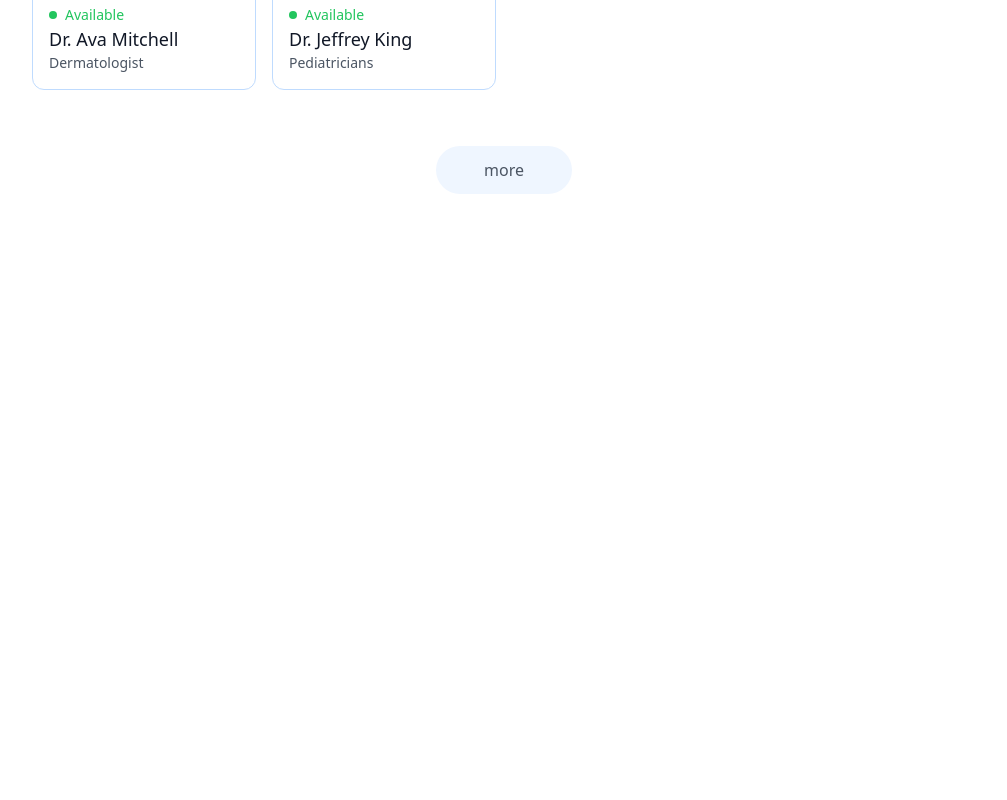
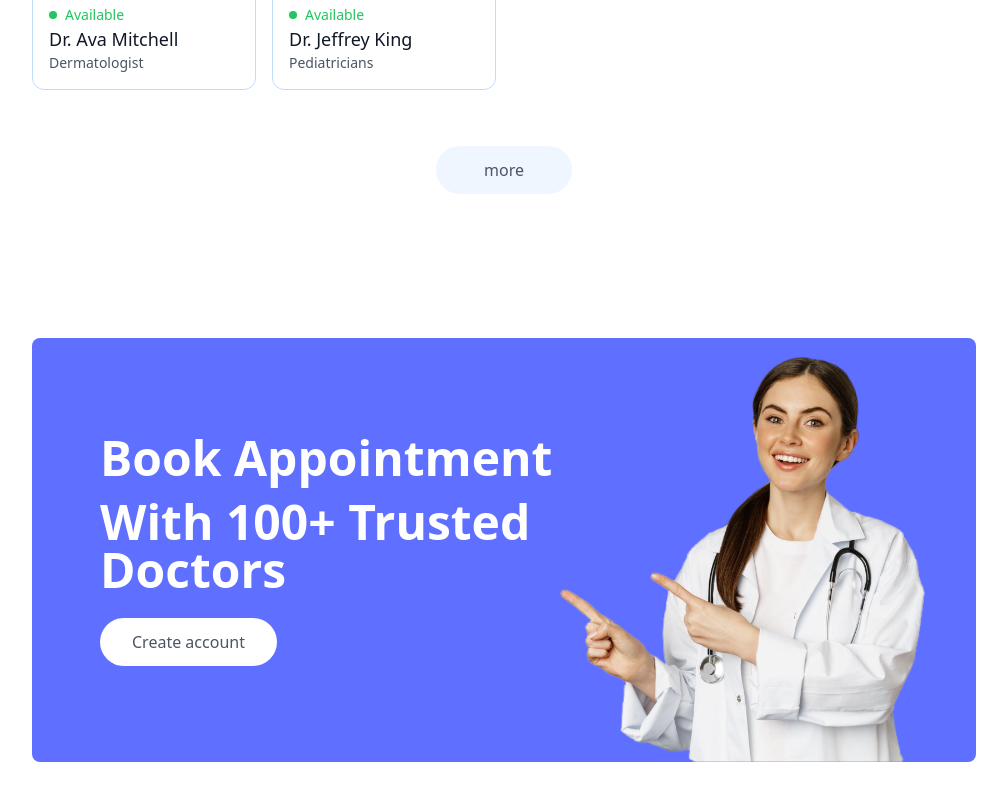
Before and after one commit to florentsahiti/hospital, a React (Vite) app in the folder frontend/: page / in a window 1280 px wide. Shown: the part 2168-2968 px from the top of the page, without its empty margins (136-1143 px from the left). Before the commit the page ends 2426 px from the top, so only its background shows below. Built offline with nearby package versions, Linux system fonts and the light colour scheme.

Commit message:
Main Banner

```diff
--- /dev/null
+++ b/frontend/src/components/Banner.jsx
@@ -0,0 +1,29 @@
+import React from 'react'
+import { assets } from '../assets/assets'
+import { useNavigate } from 'react-router-dom'
+
+const Banner = () => {
+
+    const Navigate = useNavigate();
+
+    return (
+        <div className='flex bg-primary rounded-lg px-6 sm:px-10 md:px-14 lg:px-12 my-20 md:mx-10'>
+            {/* Left Side */}
+            <div className='flex-1 py-8 sm:py-10 md:py-16 lg:py-24 lg:pl-5'>
+                <div className='text-xl sm:text-2xl md:text-3xl lg:text-5xl font-semibold text-white'>
+                    <p>Book Appointment</p>
+                    <p className='mt-4'>With 100+ Trusted Doctors</p>
+                </div>
+
+                <button onClick={() => { Navigate('/login'); scrollTo(0, 0); }} className='bg-white text-sm sm:text-base text-gray-600 px-8 py-3 rounded-full mt-6 hover:scale-105 transition-all'>Create account</button>
+            </div>
+
+            {/* Right Side */}
+            <div className='hidden md:block md:w-1/2 lg:w-1/2 lg:w-[370px] relative'>
+                <img className='w-full absolute bottom-0 right-0 max-w-md' src={assets.appointment_img} alt="Banner" />
+            </div>
+        </div>
+    )
+}
+
+export default Banner
--- a/frontend/src/pages/Home.jsx
+++ b/frontend/src/pages/Home.jsx
@@ -2,6 +2,7 @@
 import Header from '../components/Header'
 import SpecialityMenu from '../components/SpecialityMenu'
 import TopDoctors from '../components/TopDoctors'
+import Banner from '../components/Banner'
 
 const Home = () => {
   return (
@@ -9,6 +10,7 @@
         <Header/>
         <SpecialityMenu/>
         <TopDoctors/>
+        <Banner/>
     </div>
   )
 }
```
